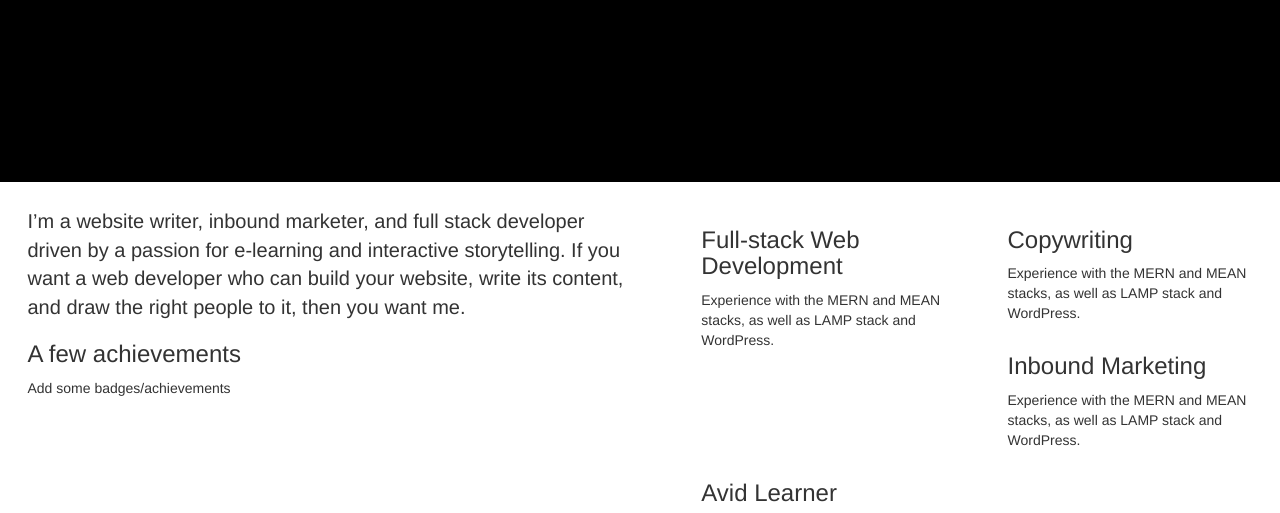
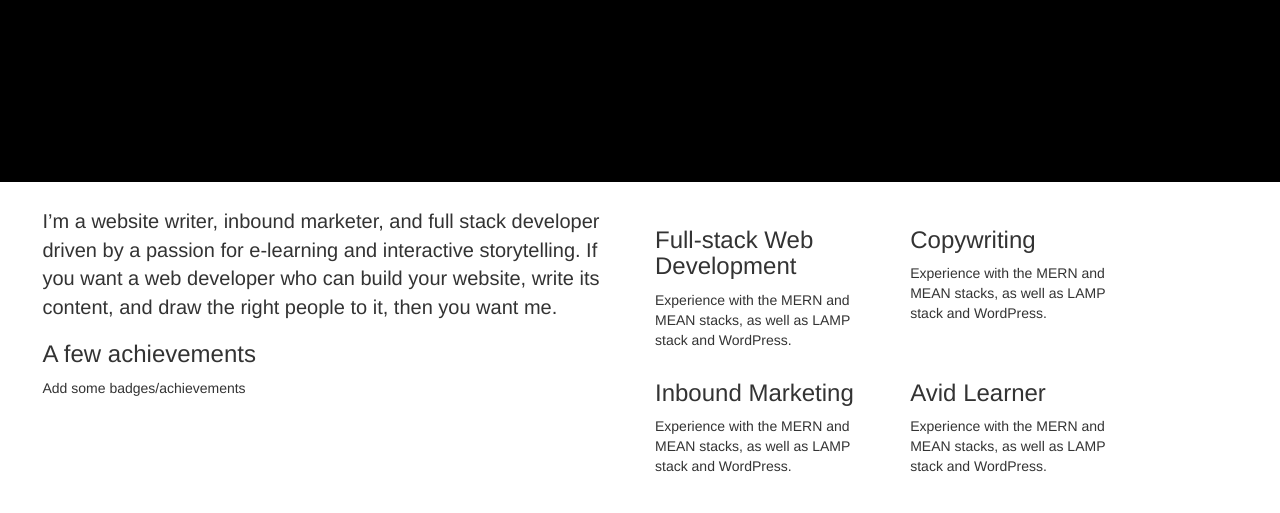
Before and after one commit to Saluki-scribe/my-portfolio, a plain HTML site: page index.html in a window 1280 px wide. Shown: the part 268-781 px from the top of the page. Drawn offline with nearby package versions, Linux system fonts and the light colour scheme; a script that the page names is missing.

Commit message:
Replaced skills class with rows and columns

```diff
--- a/index.html
+++ b/index.html
@@ -51,30 +51,36 @@
 
         <div id="section-2" class="row">
 
-            <div class="left-col">
+            <div class="col-lg-6">
                 <p style="font-size: 20px">I’m a website writer, inbound marketer, and full stack developer driven by a passion for e-learning and interactive storytelling. If you want a web developer who can build your website, write its content, and draw the right people to it, then you want me.</p>
                 <h3>A few achievements</h3>
                 <p>Add some badges/achievements</p>
 
             </div>
 
-            <div class="right-col">
-                <div class="skills">
+            <div class="col-lg-6">
+                <div class="row">
+                    <div class="col-lg-5">
                         <h3>Full-stack Web Development</h3>
                         <p>Experience with the MERN and MEAN stacks, as well as LAMP stack and WordPress.</p>
                     </div>
-                <div class="skills">
+                    <div class="col-lg-5">
                         <h3>Copywriting</h3>
                         <p>Experience with the MERN and MEAN stacks, as well as LAMP stack and WordPress.</p>
                     </div>
-                <div class="skills">
+                </div> <!--End skills row-->
+
+                <div class="row">
+                    <div class="col-lg-5">
                         <h3>Inbound Marketing</h3>
                         <p>Experience with the MERN and MEAN stacks, as well as LAMP stack and WordPress.</p>
                     </div>
-                <div class="skills">
+                    <div class="col-lg-5">
                         <h3>Avid Learner</h3>
                         <p>Experience with the MERN and MEAN stacks, as well as LAMP stack and WordPress.</p>
                     </div>
+                </div> <!--End skills row-->
+
             </div>
 
         </div> <!--END SECTION-2 ID-->
```
Lines whose indentation alone changed are shown as unchanged.
